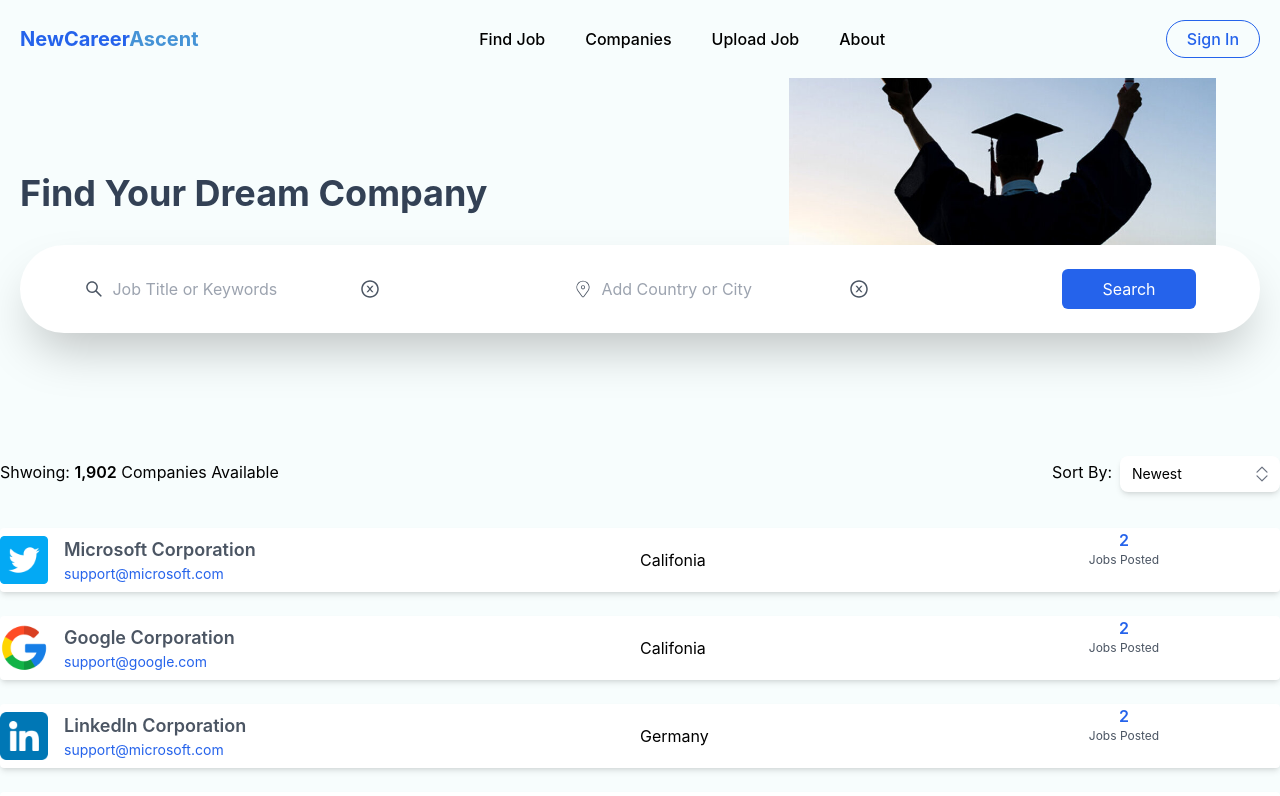
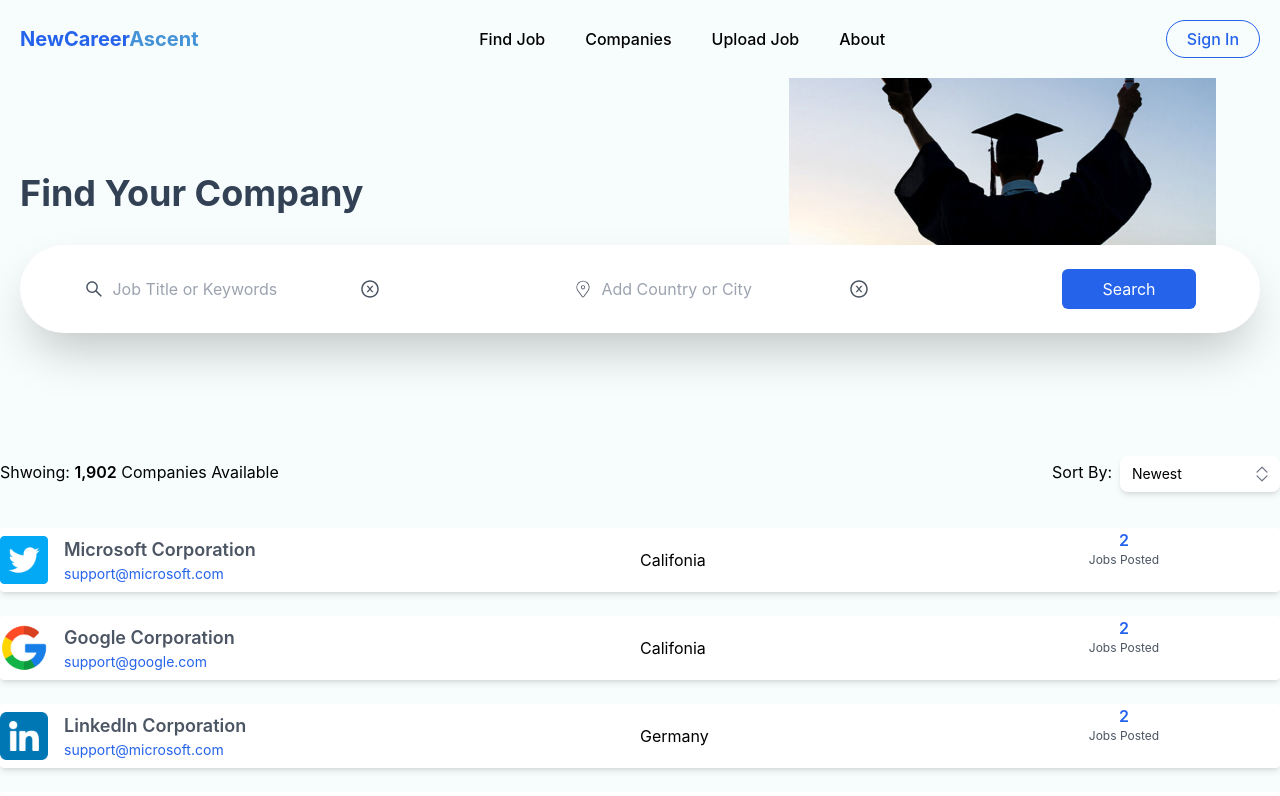
Before and after one commit to alimert1/NewCareerAscent, a React (Vite) app in the folder client/: page /companies in a window 1280 px wide. Shown: the top 796 px of the page. Built offline with nearby package versions, Linux system fonts and the light colour scheme.

Commit message:
update title

```diff
--- a/client/src/pages/Companies.jsx
+++ b/client/src/pages/Companies.jsx
@@ -22,7 +22,7 @@
   return (
     <div className='w-full'>
       <Header
-        title='Find Your Dream Company'
+        title='Find Your Company'
         handleClick={handleSearchSubmit}
         searchQuery={searchQuery}
         setSearchQuery={setSearchQuery}
```
